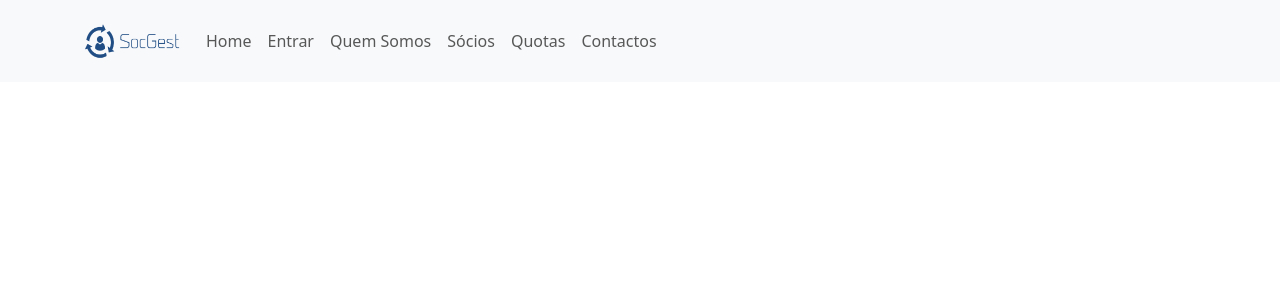
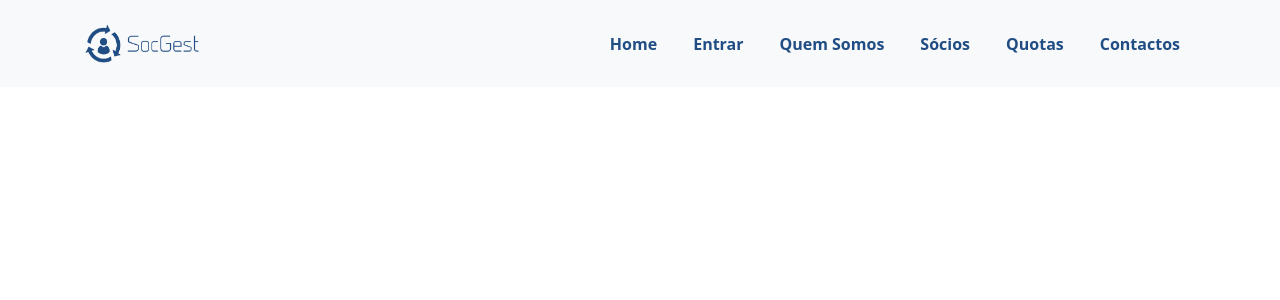
Before and after one commit to RicardoSilva94/socgest, a React (Create React App) app: page / in a window 1280 px wide. Shown: the top 300 px of the page. Built offline with nearby package versions, Linux system fonts and the light colour scheme.

Commit message:
adicionar alguns estilos á navbar

```diff
--- a/src/App.css
+++ b/src/App.css
@@ -1,38 +1,12 @@
 .App {
   text-align: center;
 }
-
-.App-logo {
-  height: 40vmin;
-  pointer-events: none;
+.nav-link:hover {
+  background-color: #1f4d84;
+  color: #fff;
 }
-
-@media (prefers-reduced-motion: no-preference) {
-  .App-logo {
-    animation: App-logo-spin infinite 20s linear;
-  }
+.nav-link {
+  color: #1f4d84;
+  font-weight: bold;
+  margin: 0 10px;
 }
-
-.App-header {
-  background-color: #282c34;
-  min-height: 100vh;
-  display: flex;
-  flex-direction: column;
-  align-items: center;
-  justify-content: center;
-  font-size: calc(10px + 2vmin);
-  color: white;
-}
-
-.App-link {
-  color: #61dafb;
-}
-
-@keyframes App-logo-spin {
-  from {
-    transform: rotate(0deg);
-  }
-  to {
-    transform: rotate(360deg);
-  }
-}
--- a/src/components/header.js
+++ b/src/components/header.js
@@ -2,6 +2,7 @@ import Container from 'react-bootstrap/Container';
 import Nav from 'react-bootstrap/Nav';
 import Navbar from 'react-bootstrap/Navbar';
 import React from 'react';
+
 
 
 export default function AppHeader() {
@@ -12,14 +13,14 @@ export default function AppHeader() {
                 <img
             src={'images/logo.png'}
             alt="Logo"
-            width="100"
-            height="40"
+            width="120"
+            height="45"
             className="d-inline-block align-top"
           />
                 </Navbar.Brand>
                 <Navbar.Toggle aria-controls="basic-navbar-nav" />
                 <Navbar.Collapse id="basic-navbar-nav">
-                  <Nav className="me-auto">
+                  <Nav className="ms-auto">
                     <Nav.Link href="#home">Home</Nav.Link>
                     <Nav.Link href="#link">Entrar</Nav.Link>
                     <Nav.Link href="#link">Quem Somos</Nav.Link>
```
